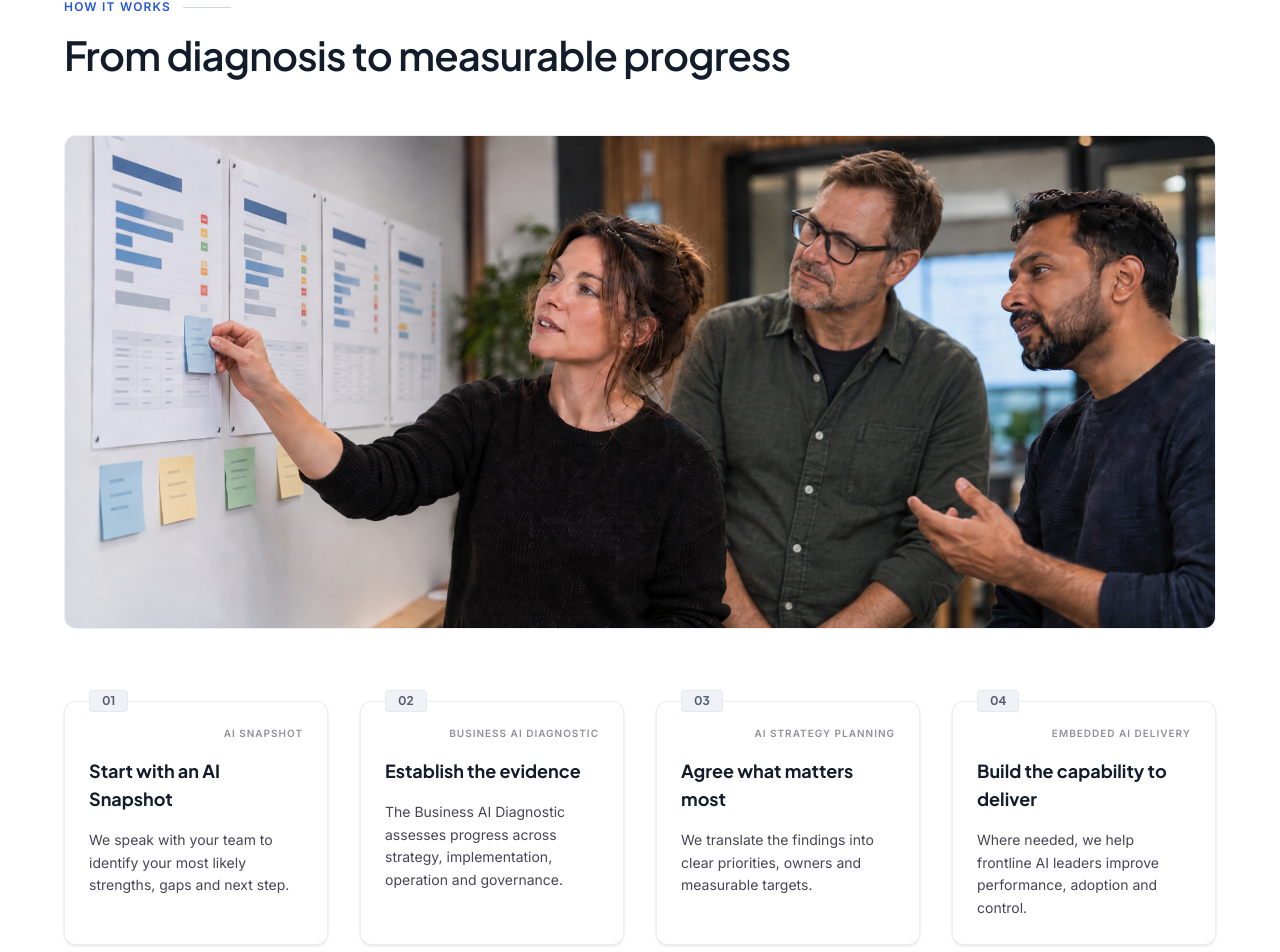
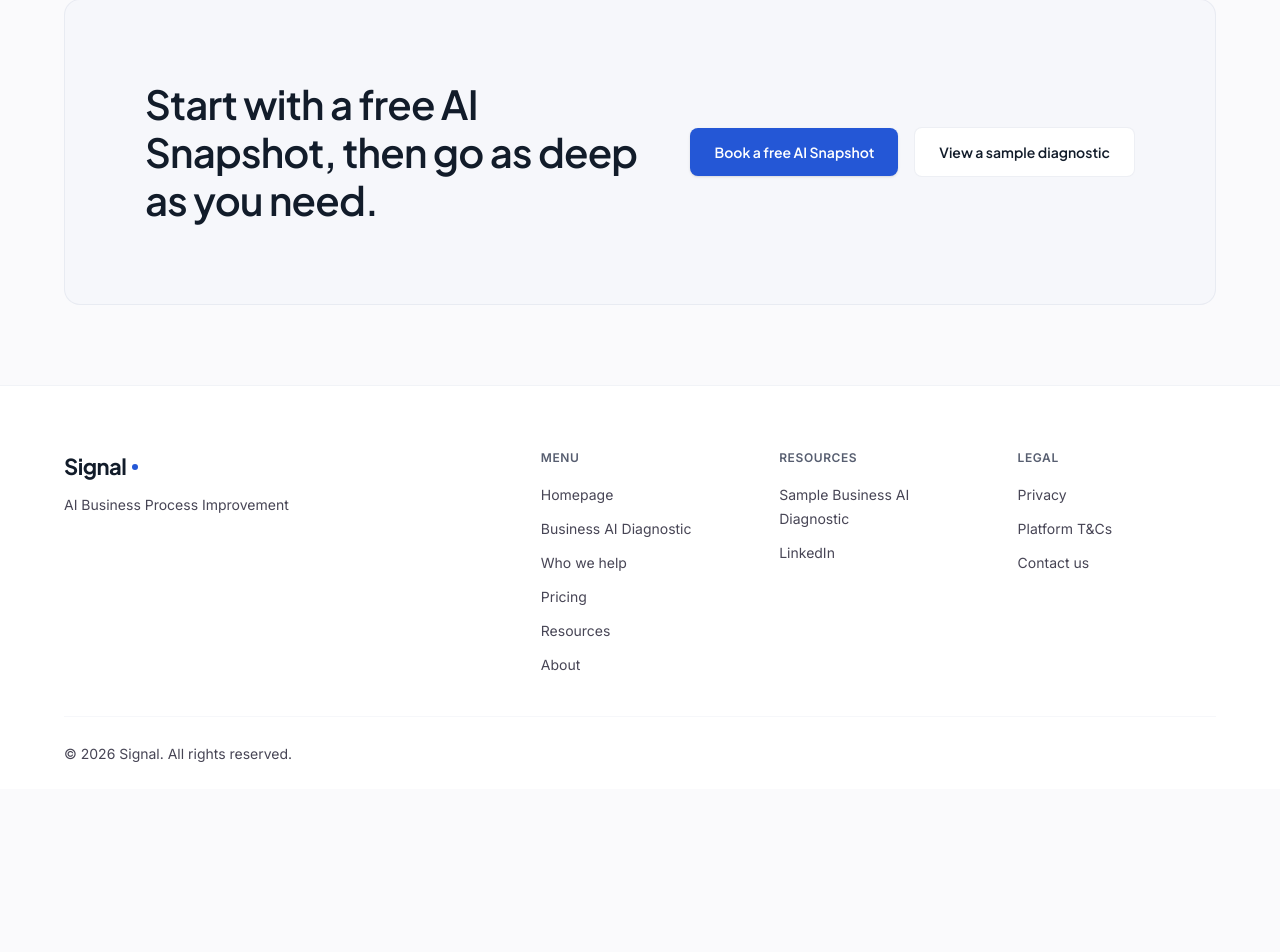
Before and after one commit to signalaibpi/signal-website, a Next.js app: page / in a window 1280 px wide. Shown: the part 5387-6339 px from the top of the page. After the commit the page ends 6176 px from the top, so only its background shows below. Built offline with nearby package versions, Linux system fonts and the light colour scheme.

Commit message:
Remove homepage how it works section

```diff
--- a/app/page.tsx
+++ b/app/page.tsx
@@ -5,7 +5,6 @@ import { Benefits } from "@/components/home/Benefits";
 import { OtherServices } from "@/components/home/OtherServices";
 import { WhoIsThisFor } from "@/components/home/WhoIsThisFor";
 import { Founder } from "@/components/home/Founder";
-import { HowItWorks } from "@/components/home/HowItWorks";
 import { FinalCta } from "@/components/home/FinalCta";
 
 export default function Home() {
@@ -18,7 +17,6 @@ export default function Home() {
       <OtherServices />
       <WhoIsThisFor />
       <Founder />
-      <HowItWorks />
       <FinalCta />
     </>
   );
--- a/components/home/HowItWorks.tsx
+++ /dev/null
@@ -1,76 +0,0 @@
-import Image from "next/image";
-import { SectionEyebrow } from "./SectionEyebrow";
-
-const STEPS = [
-  {
-    number: "01",
-    product: "AI Snapshot",
-    title: "Start with an AI Snapshot",
-    body: "We speak with your team to identify your most likely strengths, gaps and next step.",
-  },
-  {
-    number: "02",
-    product: "Business AI Diagnostic",
-    title: "Establish the evidence",
-    body: "The Business AI Diagnostic assesses progress across strategy, implementation, operation and governance.",
-  },
-  {
-    number: "03",
-    product: "AI Strategy Planning",
-    title: "Agree what matters most",
-    body: "We translate the findings into clear priorities, owners and measurable targets.",
-  },
-  {
-    number: "04",
-    product: "Embedded AI Delivery",
-    title: "Build the capability to deliver",
-    body: "Where needed, we help frontline AI leaders improve performance, adoption and control.",
-  },
-];
-
-export function HowItWorks() {
-  return (
-    <section className="w-full bg-surface-container-lowest py-16 sm:py-20 border-b border-outline-variant/20">
-      <div className="max-w-[1280px] mx-auto px-5 md:px-10 lg:px-16 flex flex-col gap-14">
-        <div className="max-w-3xl flex flex-col gap-4">
-          <SectionEyebrow>How it works</SectionEyebrow>
-          <h2 className="font-display text-[28px] leading-[36px] sm:text-[40px] sm:leading-[48px] tracking-[-0.02em] text-on-surface font-semibold">
-            From diagnosis to measurable progress
-          </h2>
-        </div>
-        <div className="relative w-full aspect-[21/9] rounded-xl overflow-hidden border border-outline-variant/40">
-          <Image
-            src="/home-home-how-it-works.png"
-            alt="Colleagues prioritising workstreams on a planning wall"
-            fill
-            sizes="(min-width: 1280px) 1152px, (min-width: 768px) calc(100vw - 80px), calc(100vw - 40px)"
-            className="object-cover"
-          />
-        </div>
-        <div className="grid grid-cols-1 sm:grid-cols-2 lg:grid-cols-4 gap-8 pt-4">
-          {STEPS.map((step) => (
-            <div
-              key={step.number}
-              className="flex flex-col gap-4 pt-6 relative bg-surface-container-lowest p-6 rounded-xl shadow-sm border border-outline-variant/40"
-            >
-              <div className="absolute -top-3 left-6 px-3 py-0.5 rounded font-display text-xs font-bold bg-surface-container text-secondary border border-outline-variant/40">
-                {step.number}
-              </div>
-              <div className="flex justify-end">
-                <span className="text-[10px] uppercase tracking-widest text-on-surface-variant/60 font-semibold text-right">
-                  {step.product}
-                </span>
-              </div>
-              <h3 className="font-display text-lg text-on-surface font-bold">
-                {step.title}
-              </h3>
-              <p className="font-body text-sm leading-relaxed text-on-surface-variant">
-                {step.body}
-              </p>
-            </div>
-          ))}
-        </div>
-      </div>
-    </section>
-  );
-}
```
Also changed, not shown: 1 other file (tests, documents, lock files or other folders).
